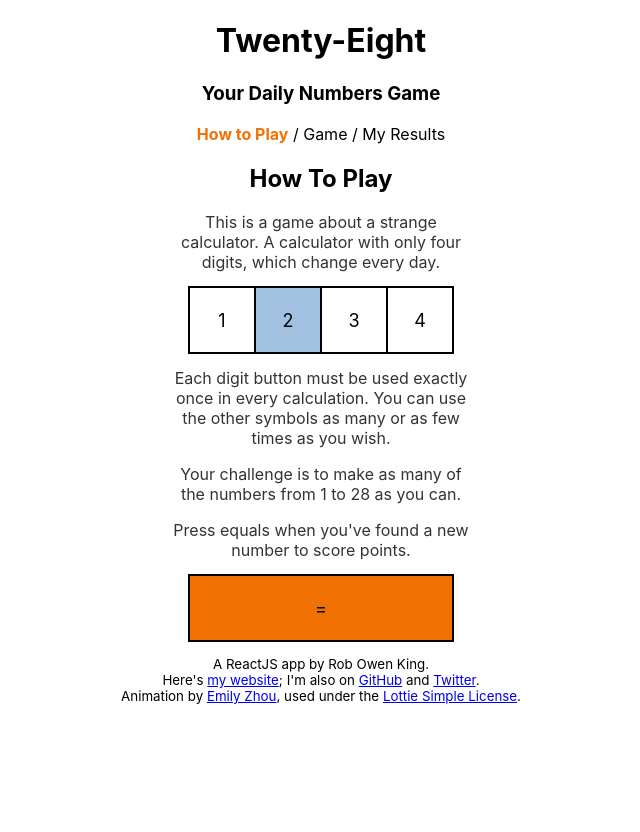
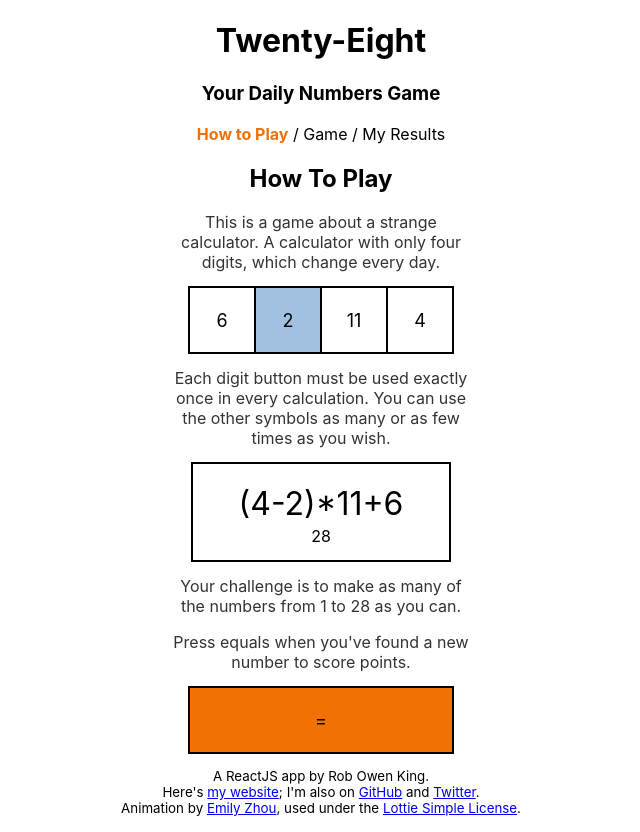
Before and after one commit to RobOwenKing/forty-two, a React (Create React App) app: page / in a window 1280 px wide. Shown: the whole page, without its empty margins (319-959 px from the left). Before the commit the page ends 800 px from the top, so only its background shows below. Built offline with nearby package versions, Linux system fonts and the light colour scheme.

Commit message:
feat: Add sample calculation to <HowTo>

```diff
--- a/src/App.css
+++ b/src/App.css
@@ -64,7 +64,8 @@ lottie-player {
 }
 
 .grid > div,
-.how-to-grid > div {
+.how-to-grid > div,
+.how-to-calc > div {
   outline: solid black 2px;
   height: 100%;
   width: 100%;
@@ -75,6 +76,15 @@ lottie-player {
   display: flex;
   align-items: center;
   justify-content: center;
+}
+
+.how-to-calc {
+  display: grid;
+  grid-template-columns: repeat(4, 64px);
+  grid-template-rows: minmax(96px, auto);
+  justify-content: center;
+  align-items: center;
+  font-size: 18px;
 }
 
 .span-four {
--- a/src/components/HowTo.jsx
+++ b/src/components/HowTo.jsx
@@ -4,12 +4,18 @@ const HowTo = () => {
       <h2>How To Play</h2>
       <p>This is a game about a strange calculator. A calculator with only four digits, which change every day.</p>
       <div className="how-to-grid">
-        <div>1</div>
+        <div>6</div>
         <div className="used">2</div>
-        <div>3</div>
+        <div>11</div>
         <div>4</div>
       </div>
       <p>Each digit button must be used exactly once in every calculation. You can use the other symbols as many or as few times as you wish.</p>
+      <div className="how-to-calc">
+        <div className="span-four">
+          <div className="output-calculation">(4-2)*11+6</div>
+          <div className="output-value">28</div>
+        </div>
+      </div>
       <p>Your challenge is to make as many of the numbers from 1 to 28 as you can.</p>
       <p>Press equals when you've found a new number to score points.</p>
       <div className="how-to-grid">
```
